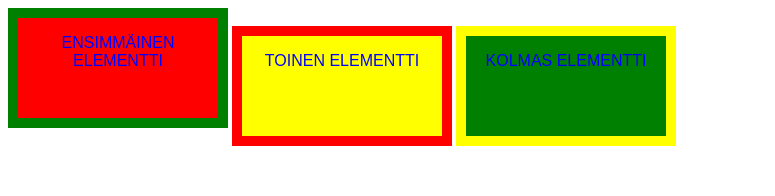
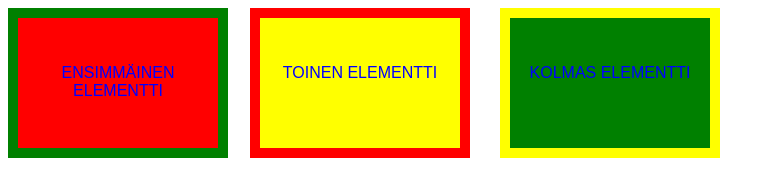
Before and after one commit to gustafla/lapio-website, a plain HTML site: page position.html in a window 1280 px wide. Shown: the whole page, without its empty margins (0-775 px from the left). Drawn offline with Linux system fonts and the light colour scheme.

Commit message:
Osa 3. Kymmenes tehtävä ja puske tehtävä Githubiin.

```diff
--- a/styles.css
+++ b/styles.css
@@ -3,8 +3,9 @@ div {
   height: 100px;
   border-style: solid;
   border-width: 10px;
+  padding-top: 30px;
   text-align: center;
-  display: inline-block;
+  position: absolute;
   font-family: sans-serif;
 }
 
@@ -19,11 +20,13 @@ p {
 }
 
 .second-box-container {
+  left: 250px;
   border-color: red;
   background-color: yellow;
 }
 
 .third-box-container {
+  left: 500px;
   border-color: yellow;
   background-color: green;
 }
```
